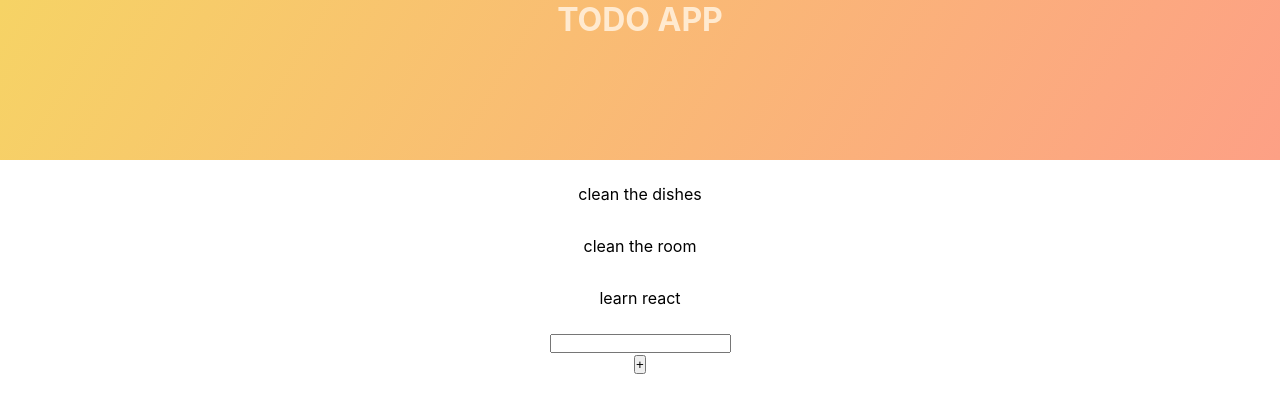
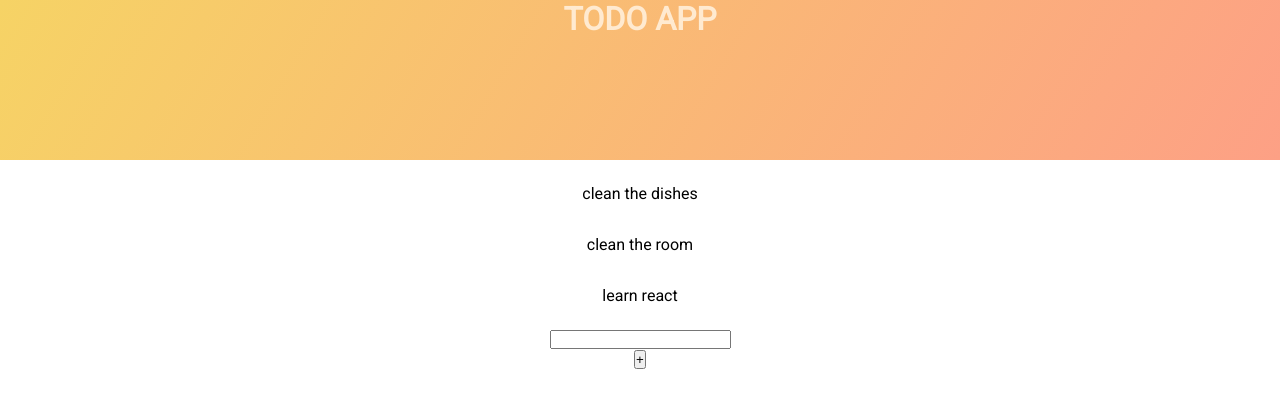
Before and after one commit to mcdylanb/todolist, a React (Create React App) app: page / in a window 1280 px wide. Shown: the top 412 px of the page. Built offline with nearby package versions, Linux system fonts and the light colour scheme.

Commit message:
Changes font into ROBOTO

```diff
--- a/public/index.html
+++ b/public/index.html
@@ -24,6 +24,10 @@
       work correctly both with client-side routing and a non-root public URL.
       Learn how to configure a non-root public URL by running `npm run build`.
     -->
+    <link
+      href="https://fonts.googleapis.com/css2?family=Roboto&display=swap"
+      rel="stylesheet"
+    />
     <title>React App</title>
   </head>
   <body>
--- a/src/App.css
+++ b/src/App.css
@@ -9,8 +9,6 @@
 }
 .todo {
   margin: auto;
-  background-color: white;
-  border-radius: 25%;
 }
 
 .todo ul li {
--- a/src/index.css
+++ b/src/index.css
@@ -9,6 +9,7 @@
     sans-serif;
   -webkit-font-smoothing: antialiased;
   -moz-osx-font-smoothing: grayscale;
+  font-family: "Roboto", sans-serif;
 }
 
 code {
```
